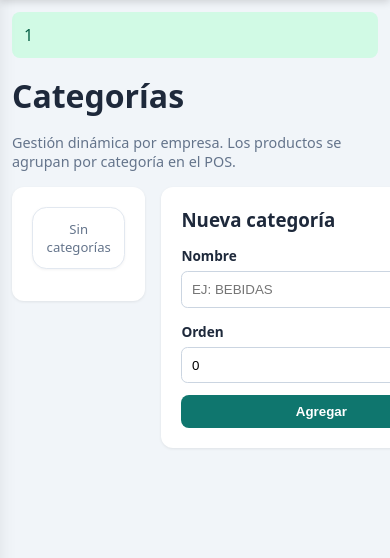
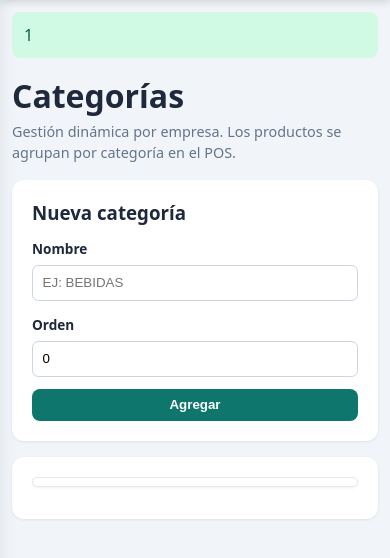
Before and after one commit to ingenioalex/VentaPOS, a Laravel app: template resources/views/app/categorias/index.blade.php in a window 390 px wide; the page is wider, and only the part inside the window is pictured. Shown: the part 65-623 px from the top of that part. Run offline with Laravel 12, Linux system fonts and the light colour scheme; the template is opened without the code that fills it, so the values that code supplies are empty; the visitor is signed in with stand-in values (Sample User, id 1); data comes from the database, SQL or seed files in the repository.

Commit message:
Adapta el módulo de categorías al ancho del celular.

```diff
--- a/resources/views/app/categorias/index.blade.php
+++ b/resources/views/app/categorias/index.blade.php
@@ -3,16 +3,17 @@
 @section('titulo', 'Categorías')
 
 @section('contenido')
-<h1 style="margin-bottom:1rem">Categorías</h1>
-<p style="color:#64748b;font-size:.9rem;margin-bottom:1rem">
+<div class="cat-page">
+<h1 style="margin-bottom:.35rem">Categorías</h1>
+<p class="dyn-lead" style="margin-bottom:1rem">
     Gestión dinámica por empresa. Los productos se agrupan por categoría en el POS.
     @if($jerarquicas)
     <strong>Modo jerárquico:</strong> categorías padre y subcategorías (un nivel).
     @endif
 </p>
 
-<div style="display:grid;grid-template-columns:1fr 320px;gap:1rem;align-items:start">
-    <div class="card" style="margin:0">
+<div class="cat-layout">
+    <div class="card cat-lista" style="margin:0">
         <table class="data">
             <thead>
                 <tr>
@@ -38,7 +39,7 @@
         </table>
     </div>
 
-    <div class="card" style="margin:0">
+    <div class="card cat-form" style="margin:0">
         <h3 style="margin-bottom:.75rem">Nueva categoría</h3>
         <form method="post" action="{{ route('categorias.guardar') }}">
             @csrf
@@ -59,4 +60,48 @@
         </form>
     </div>
 </div>
+</div>
 @endsection
+
+@push('head')
+<style>
+    .cat-page .cat-layout {
+        display: grid;
+        grid-template-columns: minmax(0, 1fr) 320px;
+        gap: 1rem;
+        align-items: start;
+    }
+    .cat-page .cat-edit {
+        display: flex;
+        gap: .35rem;
+        align-items: center;
+        flex-wrap: wrap;
+    }
+    .cat-page .cat-edit select { min-width: 120px; padding: .35rem; border: 1px solid #cbd5e1; border-radius: .3rem; font-size: .8rem; }
+    .cat-page .cat-edit input[name="nombre"] { flex: 1; min-width: 120px; padding: .35rem; border: 1px solid #cbd5e1; border-radius: .3rem; }
+    .cat-page .cat-edit input[name="orden"] { width: 64px; padding: .35rem; border: 1px solid #cbd5e1; border-radius: .3rem; }
+    @media (max-width: 800px) {
+        .cat-page .cat-layout { grid-template-columns: 1fr; }
+        .cat-page .cat-form { order: -1; }
+        .cat-page table.data td {
+            display: block;
+            text-align: left;
+        }
+        .cat-page table.data td::before {
+            display: block;
+            margin-bottom: .25rem;
+            text-align: left;
+        }
+        .cat-page table.data td:first-child { display: none; }
+        .cat-page .cat-edit {
+            flex-direction: column;
+            align-items: stretch;
+            width: 100%;
+        }
+        .cat-page .cat-edit select,
+        .cat-page .cat-edit input[name="nombre"],
+        .cat-page .cat-edit input[name="orden"],
+        .cat-page .cat-edit button { width: 100%; min-width: 0; }
+    }
+</style>
+@endpush
```
Also changed, not shown: resources/views/app/categorias/_fila.blade.php (+4 -4 lines), docs/README.md.
